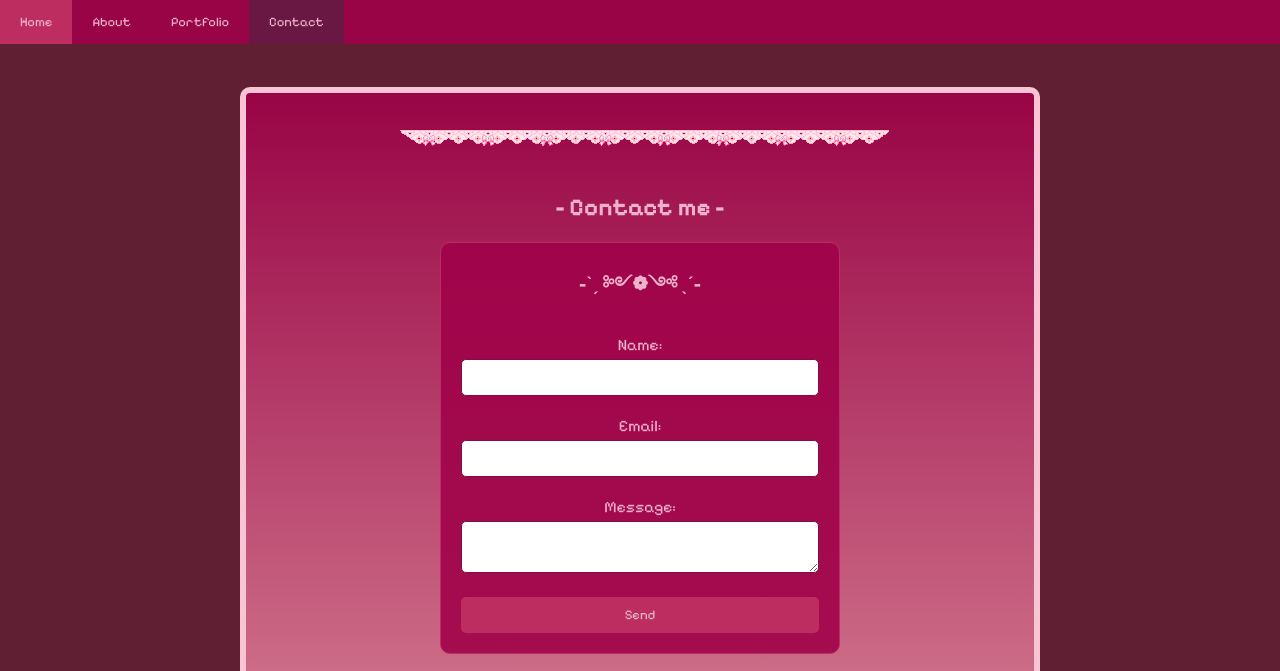
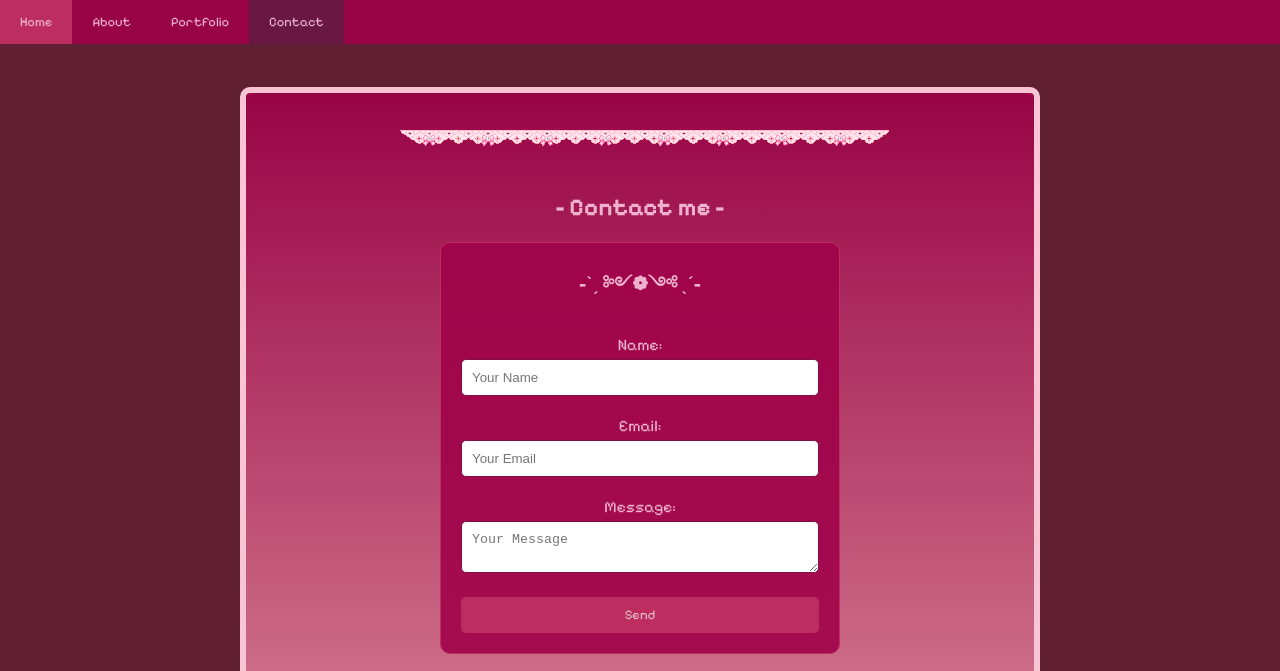
Before and after one commit to a-j-gi/JacobWebsite, a plain HTML site: page JacobContact.html in a window 1280 px wide. Shown: the top 671 px of the page. Drawn offline with Linux system fonts and the light colour scheme.

Commit message:
Update JacobContact.html

```diff
--- a/JacobContact.html
+++ b/JacobContact.html
@@ -190,22 +190,23 @@
 
             <div class="contact-form">
                 <h3>-ˋˏ ༻❁༺ ˎˊ-</h3>
-                <form action="https://forms.gle/E7cEcBzCheG48YSd7" method="POST" target="hidden_iframe">
+                <form action="https://api.web3forms.com/submit" method="POST" target="contact-form">
+                     <input type="hidden" name="access_key" value="a2ee5221-247e-4acc-969d-8476a35c9007E">
                     <div class="form-group">
                         <label for="name" style="color: #eeb2cc;">Name:</label>
-                        <input type="text" id="name" name="Name" required autocomplete="name">
+                        <input type="text" id="name" name="Name" placeholder="Your Name" required autocomplete="name">
                     </div>
                     <div class="form-group">
                         <label for="email" style="color: #eeb2cc;">Email:</label>
-                        <input type="email" id="email" name="Email" required autocomplete="email">
+                        <input type="email" id="email" name="Email" placeholder="Your Email" required autocomplete="email">
                     </div>
                     <div class="form-group">
                         <label for="message" style="color: #eeb2cc;">Message:</label>
-                        <textarea id="message" name="Message" required></textarea>
+                        <textarea id="message" name="Message" placeholder="Your Message" required></textarea>
                     </div>
                     <button type="submit" style="font-family: Pixelify Sans, sans-serif;">Send</button>
                 </form>
-                <iframe name="hidden_iframe" id="hidden_iframe" style="display:none;"></iframe>
+
             </div>
 
 
```
